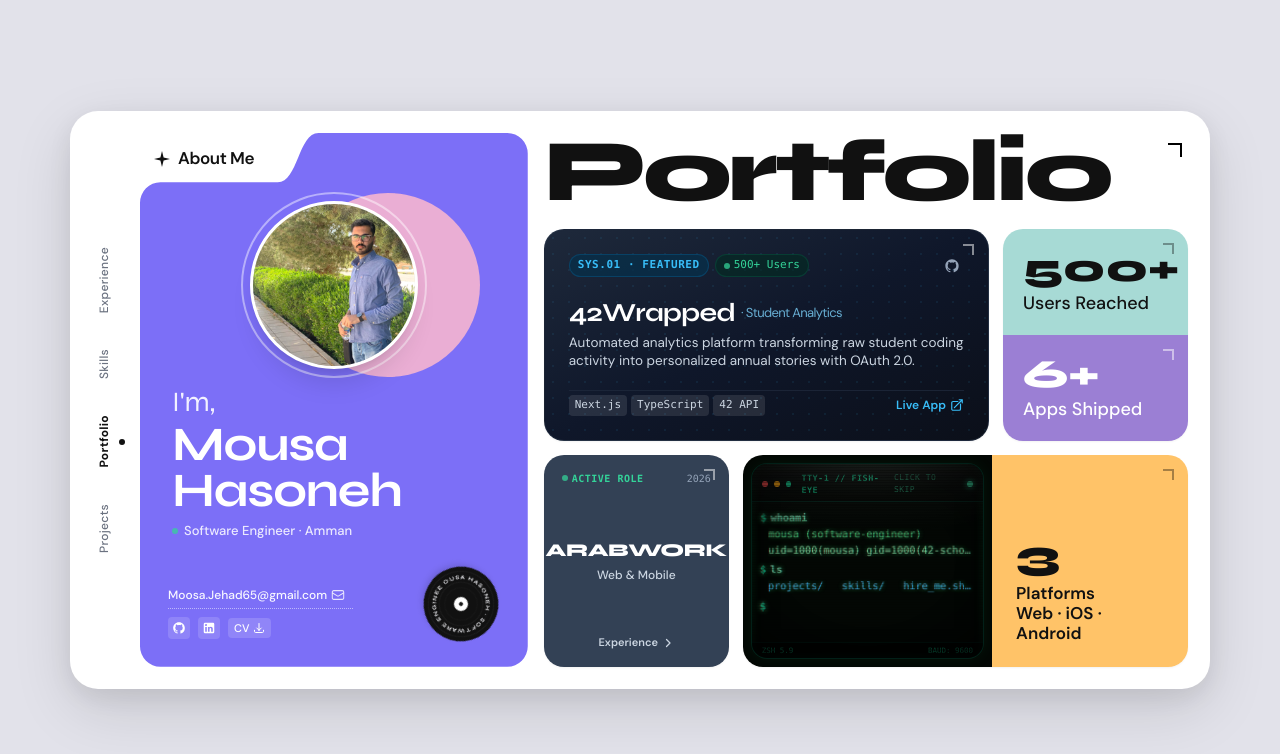
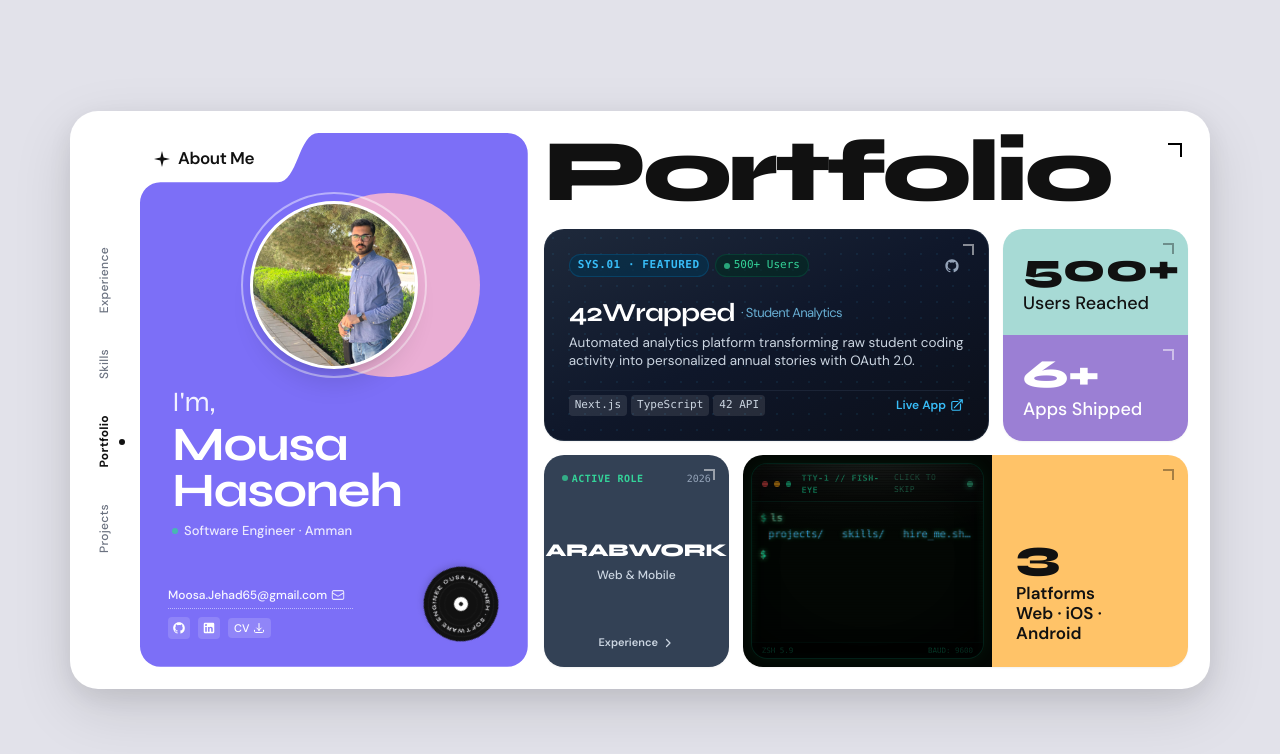
Before and after one commit to MossaJehad/simple-portfolio, a React (Vite) app: page / in a window 1280 px wide. Shown: the top 754 px of the page. Built offline with nearby package versions, Linux system fonts and the light colour scheme.

Commit message:
fix(root): lock terminal viewport height to prevent card layout shifting

```diff
--- a/src/components/OrbAwardsPill.tsx
+++ b/src/components/OrbAwardsPill.tsx
@@ -5,9 +5,11 @@
 export const OrbAwardsPill: React.FC = () => {
   return (
     <div className="awards-pill relative flex-1 flex flex-row rounded-[20px] overflow-hidden min-h-[145px] sm:min-h-[155px] md:min-h-[165px] h-full shadow-sm transition-transform duration-300 hover:-translate-y-1 select-none">
-      {/* Left: Retro CRT Terminal with Fish Eye Effect */}
-      <div className="terminal-section relative w-[52%] sm:w-[54%] lg:w-[56%] bg-[#030704] flex items-stretch p-1.5 sm:p-2 overflow-hidden">
-        <RetroTerminal />
+      {/* Left: Retro CRT Terminal with Fish Eye Effect (Fixed bounded container) */}
+      <div className="terminal-section relative w-[52%] sm:w-[54%] lg:w-[56%] bg-[#030704] overflow-hidden">
+        <div className="absolute inset-1.5 sm:inset-2">
+          <RetroTerminal />
+        </div>
       </div>
 
       {/* Right: Platforms Shipped Section (Yellow #FFC368) */}
--- a/src/components/RetroTerminal.tsx
+++ b/src/components/RetroTerminal.tsx
@@ -119,27 +119,15 @@
         }, 220);
       }
     } else if (phase === 'waiting') {
-      // Execute command: add to history
-      setHistory((prev) => {
-        // Keep at most 2 previous commands so screen never gets overcrowded
-        const next = [...prev, { command: currentDef.command, output: currentDef.output }];
-        return next.length > 2 ? next.slice(next.length - 2) : next;
-      });
+      // Execute command: retain only the latest command to keep screen completely stable
+      setHistory([{ command: currentDef.command, output: currentDef.output }]);
       setTypedChars('');
       setPhase('reading');
     } else if (phase === 'reading') {
       // Pause so the visitor can read the result
       const holdTime = currentDef.holdMs || 2500;
       timeoutRef.current = setTimeout(() => {
-        // Clear history periodically or wrap around
-        setCmdIndex((prev) => {
-          const nextIndex = (prev + 1) % COMMAND_SEQUENCE.length;
-          // If we wrapped around or reached 3 entries, clear history
-          if (nextIndex === 0 || (prev + 1) % 3 === 0) {
-            setHistory([]);
-          }
-          return nextIndex;
-        });
+        setCmdIndex((prev) => (prev + 1) % COMMAND_SEQUENCE.length);
         setTypedChars('');
         setPhase('typing');
       }, holdTime);
@@ -204,7 +192,7 @@
       />
 
       {/* 2. Vintage CRT Bezel Top Bar */}
-      <div className="relative z-10 px-2.5 pt-2 pb-1 flex items-center justify-between border-b border-emerald-950/50 bg-black/40 text-[9px] font-mono tracking-wider">
+      <div className="relative z-10 px-2.5 pt-2 pb-1 flex items-center justify-between border-b border-emerald-950/50 bg-black/40 text-[9px] font-mono tracking-wider shrink-0">
         <div className="flex items-center gap-1.5">
           <span className="w-1.5 h-1.5 rounded-full bg-red-500/80 inline-block" />
           <span className="w-1.5 h-1.5 rounded-full bg-amber-500/80 inline-block" />
@@ -224,7 +212,7 @@
       {/* 3. CRT Terminal Viewport with Fisheye Barrel Distortion */}
       <div
         ref={scrollRef}
-        className="relative z-10 flex-1 p-2.5 overflow-hidden font-mono text-[9.5px] sm:text-[10px] leading-[1.38] text-emerald-400 space-y-1.5"
+        className="relative z-10 flex-1 min-h-0 p-2 sm:p-2.5 overflow-hidden font-mono text-[9.5px] sm:text-[10px] leading-[1.38] text-emerald-400 space-y-1.5"
         style={{
           // Authentic retro phosphor glow with subtle chromatic fringe
           textShadow:
@@ -268,7 +256,7 @@
       </div>
 
       {/* 4. Bottom CRT Tube Reflection Rim */}
-      <div className="relative z-10 px-2.5 py-0.5 bg-black/60 border-t border-emerald-950/40 flex items-center justify-between text-[7.5px] font-mono text-emerald-500/50">
+      <div className="relative z-10 px-2.5 py-0.5 bg-black/60 border-t border-emerald-950/40 flex items-center justify-between text-[7.5px] font-mono text-emerald-500/50 shrink-0">
         <span>ZSH 5.9</span>
         <span>BAUD: 9600</span>
       </div>
```
